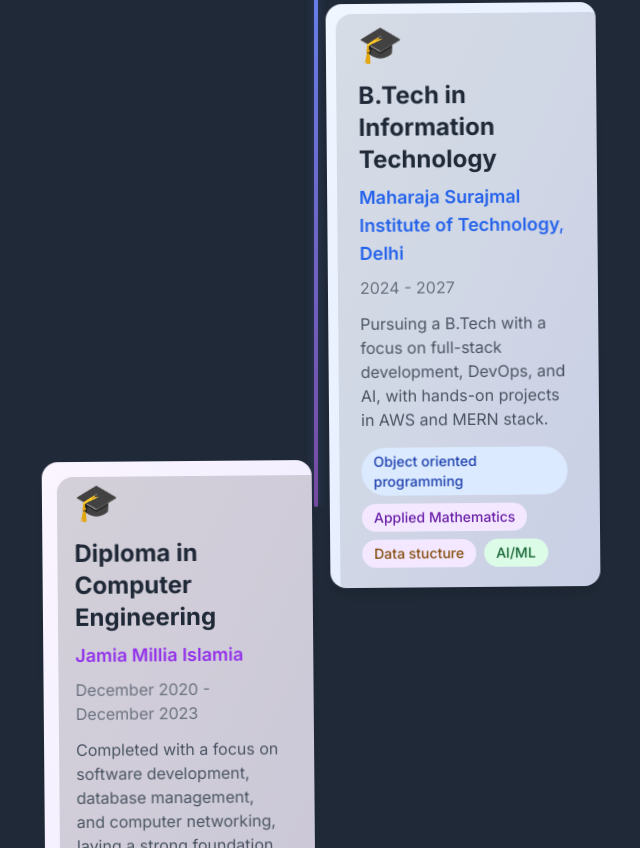
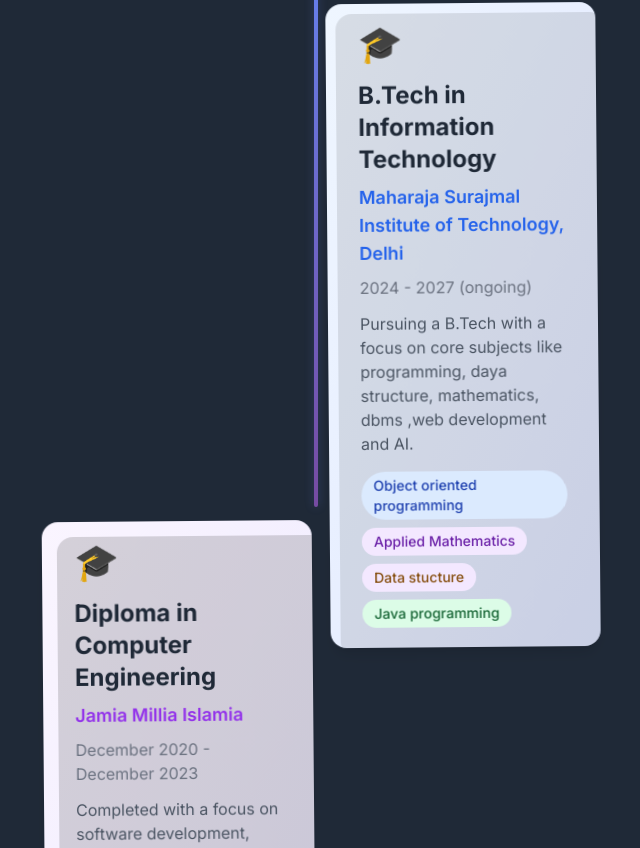
Before and after one commit to shoaib6875/Portfolio, a React (Vite) app: page / in a window 1280 px wide. Shown: the part 2557-3405 px from the top of the page, without its empty margins (324-964 px from the left). Built offline with nearby package versions, Linux system fonts and the light colour scheme.

Commit message:
fifth commit for Portfolio

```diff
--- a/src/components/Education.jsx
+++ b/src/components/Education.jsx
@@ -14,15 +14,15 @@
               <div className="text-4xl mb-4">🎓</div>
               <h3 className={`text-2xl font-bold mb-2 ${isDarkMode ? 'text-gray-800' : 'text-gray-800'}`}>B.Tech in Information Technology</h3>
               <p className={`text-lg text-blue-600 font-semibold mb-2 ${isDarkMode ? 'text-blue-400' : 'text-blue-600'}`}>Maharaja Surajmal Institute of Technology, Delhi</p>
-              <p className={`text-gray-500 mb-3 ${isDarkMode ? 'text-gray-400' : 'text-gray-500'}`}>2024 - 2027</p>
+              <p className={`text-gray-500 mb-3 ${isDarkMode ? 'text-gray-400' : 'text-gray-500'}`}>2024 - 2027 (ongoing)</p>
               <p className={`text-gray-600 mb-4 ${isDarkMode ? 'text-gray-300' : 'text-gray-600'}`}>
-                Pursuing a B.Tech with a focus on full-stack development, DevOps, and AI, with hands-on projects in AWS and MERN stack.
+                Pursuing a B.Tech with a focus on core subjects like programming, daya structure, mathematics, dbms ,web development and AI.
               </p>
               <div className="flex flex-wrap gap-2">
                 <span className="bg-blue-100 text-blue-800 px-3 py-1 rounded-full text-sm font-medium">Object oriented programming</span>
                 <span className="bg-purple-100 text-purple-800 px-3 py-1 rounded-full text-sm font-medium">Applied Mathematics</span>
                 <span className="bg-purple-100 text-yellow-800 px-3 py-1 rounded-full text-sm font-medium">Data stucture</span>
-                <span className="bg-green-100 text-green-800 px-3 py-1 rounded-full text-sm font-medium">AI/ML</span>
+                <span className="bg-green-100 text-green-800 px-3 py-1 rounded-full text-sm font-medium">Java programming</span>
               </div>
             </div>
           </div>
```
